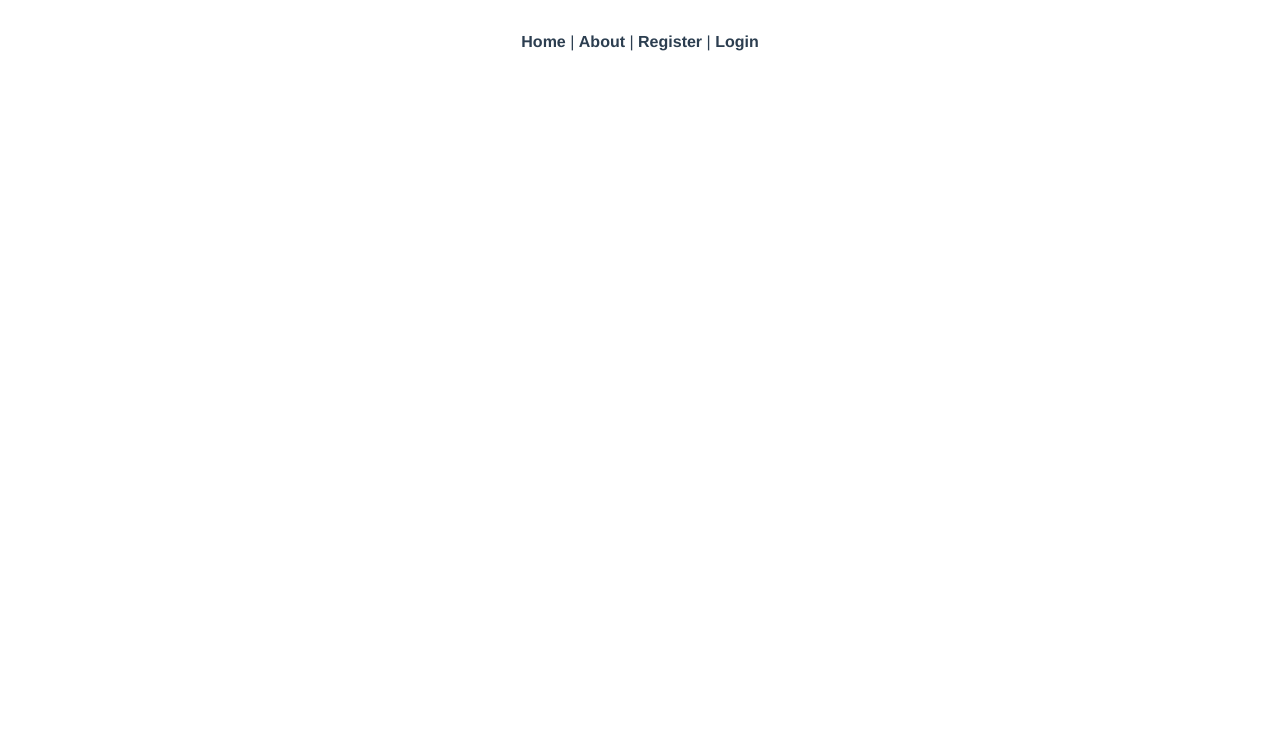
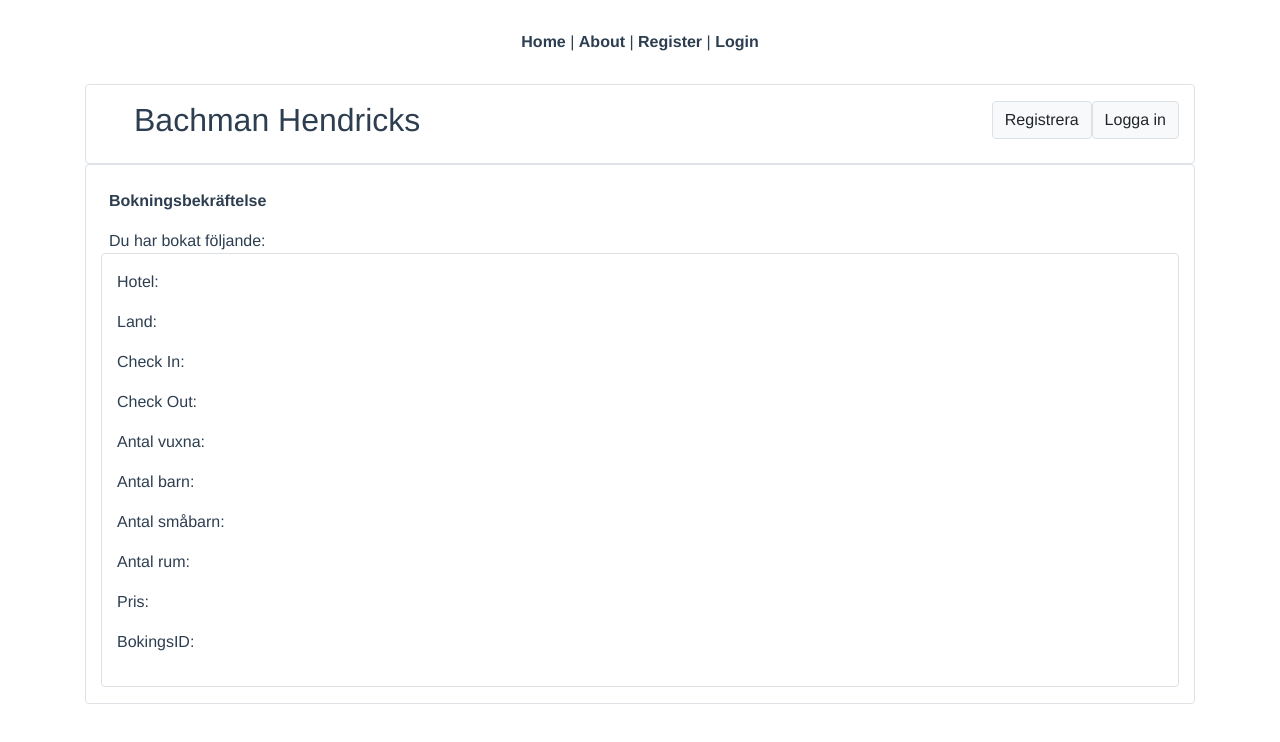
Before and after one commit to Dafali9012/Holidaymaker, a Vue app in the folder js-frontend/: page /confirmation in a window 1280 px wide. Shown: the top 742 px of the page. Built offline with nearby package versions, Linux system fonts and the light colour scheme.

Commit message:
confirmation page

```diff
--- a/js-frontend/src/router/index.js
+++ b/js-frontend/src/router/index.js
@@ -4,6 +4,7 @@ import Home from '../views/Home.vue'
 import About from '../views/About.vue'
 import Register from '../views/Register.vue'
 import Login from '../views/Login.vue'
+import Confirmation from '../views/Confirmation.vue'
 
 
 Vue.use(VueRouter)
@@ -28,6 +29,11 @@ Vue.use(VueRouter)
     path: '/login',
     name: 'Login',
     component: Login
+  },
+  {
+    path: '/confirmation',
+    name: 'Confirmation',
+    component: Confirmation
   }
 ]
 
--- /dev/null
+++ b/js-frontend/src/views/Confirmation.vue
@@ -0,0 +1,57 @@
+<template>
+  <div class="container align-items-center">
+    <div class="d-flex justify-content-between col border rounded py-3 pl-5 text-left">
+      <h2>Bachman Hendricks</h2>
+      <div>
+        <router-link to="/register">
+          <button type="button" class="btn btn-light border">Registrera</button>
+        </router-link>
+                <router-link to="/login">
+        <button type="button" class="btn btn-light border">Logga in</button>
+                </router-link>
+      </div>
+    </div>
+    <div class="container border rounded py-3 text-left">
+      <div class="row ml-2 mt-2">
+      <p class="font-weight-bold">Bokningsbekräftelse</p>
+      </div>
+    <div class="row">
+      <div class="col ml-2 mt-0">Du har bokat följande:</div>
+      </div>
+        <div class="container border rounded py-3 text-left">
+            <div class="row">
+           <div class="col bookingContent">
+               <p>Hotel: {{hotel_name}}</p>
+               <p>Land: {{country_name}}</p>
+               <p>Check In: {{checkIn}}</p>
+               <p>Check Out: {{checkOut}}</p>
+               <p>Antal vuxna: {{adults}}</p>
+               <p>Antal barn: {{children}}</p>
+               <p>Antal småbarn: {{smallChildren}}</p>
+               <p>Antal rum: {{numberOfRooms}}</p>
+               <p>Pris: {{total_price}}</p>
+               <p>BokingsID: {{bookingID}}</p>
+            </div>
+            </div>
+        </div>
+    </div>
+  </div>
+</template>
+<script>
+export default {
+  data() {
+    return {
+    hotel_name: this.hotel_name,
+    country_name: this.country_name,
+    checkIn: this.checkIn,
+    checkOut: this.checkOut,
+    adults: this.adults,
+    children: this.children,
+    smallChildren: this.smallChildren,
+    numberOfRooms: this.numberOfRooms,
+    total_price: this.total_price,
+    bookingID: this.bookingID,
+  }
+}
+}
+</script>
```
